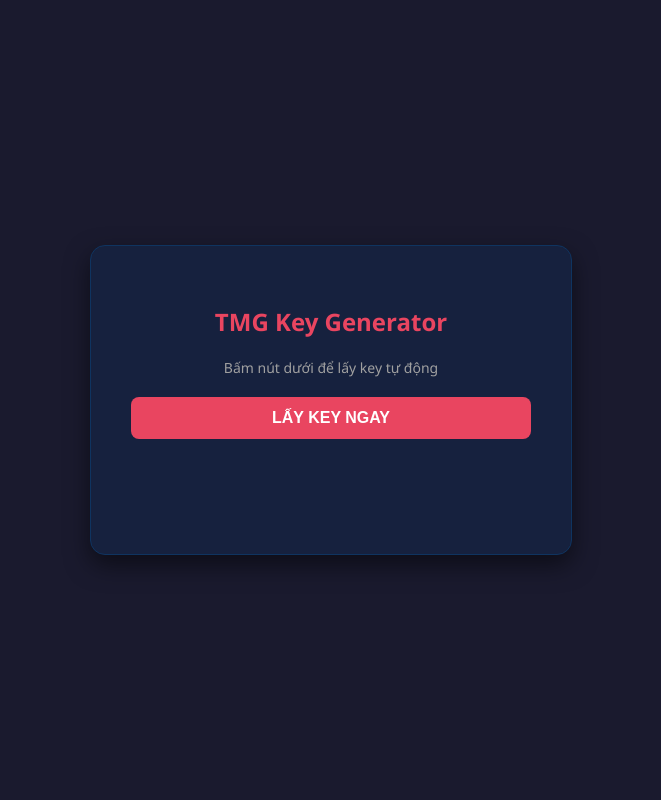
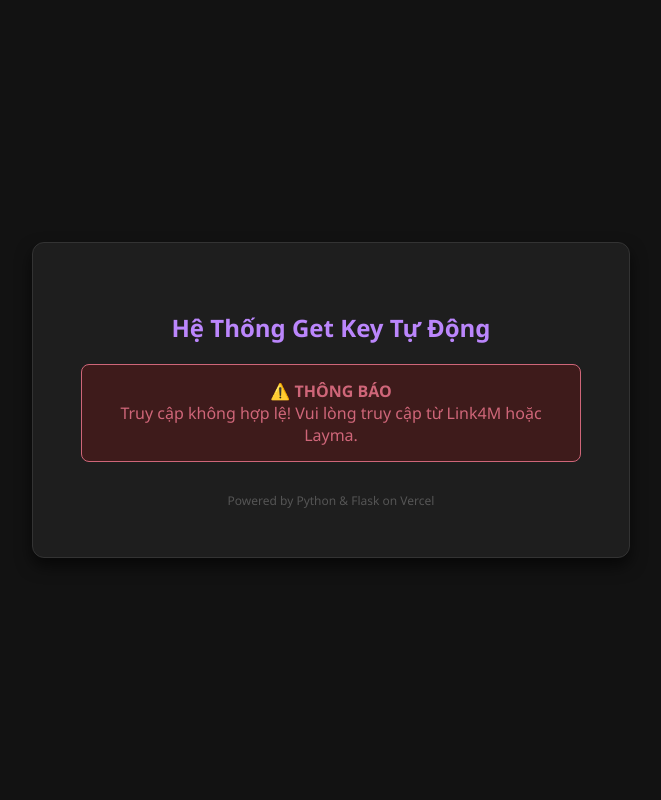
Before and after one commit to khoa396/hihi, a Flask app: page / in a window 1280 px wide. Shown: the whole page, without its empty margins (309-970 px from the left). Run offline with Flask 3, Linux system fonts and the light colour scheme.

Commit message:
Update index.html

```diff
--- a/templates/index.html
+++ b/templates/index.html
@@ -3,59 +3,66 @@
 <head>
     <meta charset="UTF-8">
     <meta name="viewport" content="width=device-width, initial-scale=1.0">
-    <title>Auto Get Key TMG</title>
+    <title>Auto Key Generator</title>
     <style>
-        body { font-family: 'Segoe UI', Tahoma, Geneva, Verdana, sans-serif; display: flex; justify-content: center; align-items: center; height: 100vh; background-color: #1a1a2e; color: #fff; margin: 0; }
-        .container { text-align: center; background: #16213e; padding: 2.5rem; border-radius: 15px; box-shadow: 0 10px 25px rgba(0,0,0,0.5); border: 1px solid #0f3460; max-width: 400px; width: 90%; }
-        h2 { margin-bottom: 20px; color: #e94560; }
-        button {
-            padding: 12px 25px; font-size: 16px; cursor: pointer; font-weight: bold;
-            background-color: #e94560; color: white; border: none; border-radius: 8px;
-            transition: transform 0.2s, background 0.3s; width: 100%;
+        body {
+            font-family: 'Segoe UI', Tahoma, Geneva, Verdana, sans-serif;
+            display: flex; justify-content: center; align-items: center;
+            height: 100vh; background-color: #121212; color: #e0e0e0; margin: 0;
         }
-        button:hover { background-color: #c12c45; transform: translateY(-2px); }
-        button:active { transform: translateY(0); }
-        button:disabled { background-color: #555; cursor: not-allowed; transform: none; }
-        #result { margin-top: 25px; min-height: 50px; word-break: break-all; }
-        .key-text { color: #4cd137; font-size: 20px; font-weight: bold; padding: 10px; border: 1px dashed #4cd137; border-radius: 5px; display: inline-block; margin-top: 10px; }
-        .error { color: #ff6b6b; }
+        .container {
+            text-align: center; background: #1e1e1e; padding: 3rem;
+            border-radius: 12px; box-shadow: 0 8px 16px rgba(0,0,0,0.6);
+            border: 1px solid #333; max-width: 500px; width: 90%;
+        }
+        h2 { color: #bb86fc; margin-bottom: 10px; }
+
+        /* Style cho Key thành công */
+        .key-box {
+            margin-top: 20px; padding: 20px;
+            background-color: #2c2c2c; border: 2px dashed #03dac6;
+            border-radius: 8px;
+        }
+        .key-label { font-size: 14px; color: #aaa; margin-bottom: 5px; display: block;}
+        .key-value {
+            font-size: 28px; font-weight: bold; color: #03dac6;
+            word-break: break-all; letter-spacing: 1px;
+        }
+
+        /* Style cho Lỗi */
+        .error-box {
+            margin-top: 20px; padding: 15px;
+            background-color: #3e1b1b; border: 1px solid #cf6679;
+            border-radius: 8px; color: #cf6679;
+        }
+
+        .footer { margin-top: 30px; font-size: 12px; color: #555; }
     </style>
 </head>
 <body>
 
 <div class="container">
-    <h2>TMG Key Generator</h2>
-    <p style="color: #a0a0a0; font-size: 14px; margin-bottom: 20px;">Bấm nút dưới để lấy key tự động</p>
-    <button id="getKeyBtn" onclick="getKey()">LẤY KEY NGAY</button>
-    <div id="result"></div>
+    <h2>Hệ Thống Get Key Tự Động</h2>
+
+    {% if key %}
+        <div class="key-box">
+            <span class="key-label">Key của bạn là:</span>
+            <div class="key-value">{{ key }}</div>
+            <p style="font-size: 13px; color: #888; margin-top: 10px;">
+                Key đã được tạo tự động. F5 sẽ không tạo key mới.
+            </p>
+        </div>
+    {% elif error %}
+        <div class="error-box">
+            <strong>⚠️ THÔNG BÁO</strong><br>
+            {{ error }}
+        </div>
+    {% else %}
+        <p>Đang xử lý...</p>
+    {% endif %}
+
+    <div class="footer">Powered by Python & Flask on Vercel</div>
 </div>
-
-<script>
-    async function getKey() {
-        const btn = document.getElementById('getKeyBtn');
-        const resultDiv = document.getElementById('result');
-
-        btn.disabled = true;
-        btn.innerText = "Đang kết nối...";
-        resultDiv.innerHTML = "";
-
-        try {
-            const response = await fetch('/get-key', { method: 'POST' });
-            const data = await response.json();
-
-            if (data.success) {
-                resultDiv.innerHTML = `<div>Key thành công:</div><div class="key-text">${data.key}</div>`;
-            } else {
-                resultDiv.innerHTML = `<span class="error">Lỗi: ${data.error}</span>`;
-            }
-        } catch (error) {
-            resultDiv.innerHTML = `<span class="error">Lỗi kết nối đến server!</span>`;
-        } finally {
-            btn.disabled = false;
-            btn.innerText = "LẤY KEY NGAY";
-        }
-    }
-</script>
 
 </body>
 </html>
```
